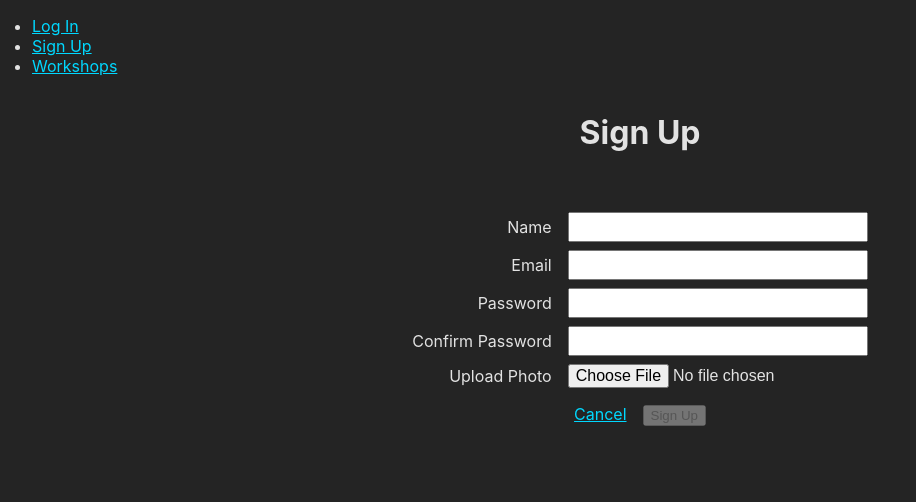
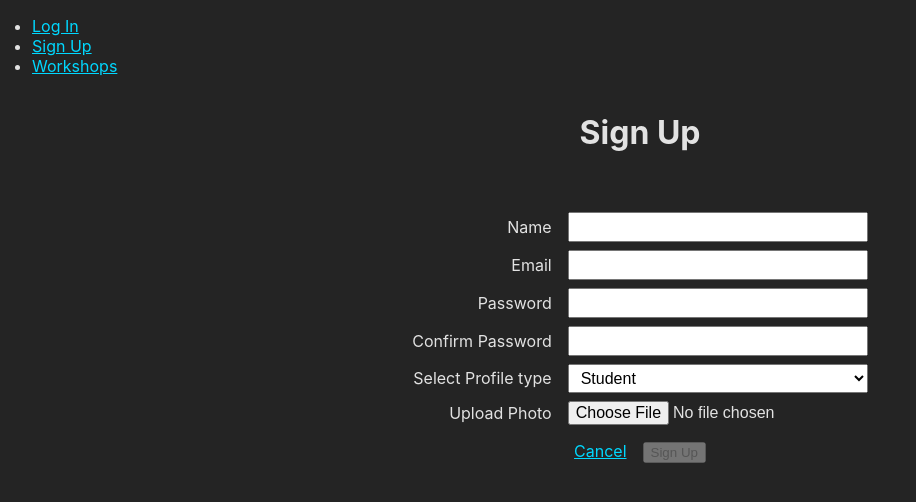
Before and after one commit to Reizor-75/hobby-huddle-front-end, a React (Vite) app: page /auth/signup in a window 1280 px wide. Shown: the top 502 px of the page, without its empty margins (0-916 px from the left). Built offline with nearby package versions, Linux system fonts and the light colour scheme; no server answers.

Commit message:
add role select to sign up page

```diff
--- a/src/pages/Signup/Signup.jsx
+++ b/src/pages/Signup/Signup.jsx
@@ -71,7 +71,7 @@ const Signup = ({ handleAuthEvt }) => {
     }
   }
 
-  const { name, email, password, passwordConf } = formData
+  const { name, email, password, passwordConf, role } = formData
 
   const isFormInvalid = () => {
     return !(name && email && password && password === passwordConf)
@@ -114,6 +114,19 @@ const Signup = ({ handleAuthEvt }) => {
           />
         </label>
         <label className={styles.label}>
+          Select Profile type
+          <select
+            type="role"
+            value={role}
+            name="role"
+            onChange={handleChange}
+          >
+          <option value="200">Student</option>
+          <option value="500">Mentor</option>
+          <option value="100">Vendor</option>
+          </select>
+        </label>
+        <label className={styles.label}>
           Upload Photo
           <input
             type="file"
--- a/src/pages/Signup/Signup.module.css
+++ b/src/pages/Signup/Signup.module.css
@@ -45,3 +45,10 @@ input[type="file"] {
 .form > label:last-of-type {
   margin-bottom: 16px;
 }
+
+select {
+  margin-left: 16px;
+  padding: 4px 8px;
+  font-size: 16px;
+  width: 300px;
+}
```
